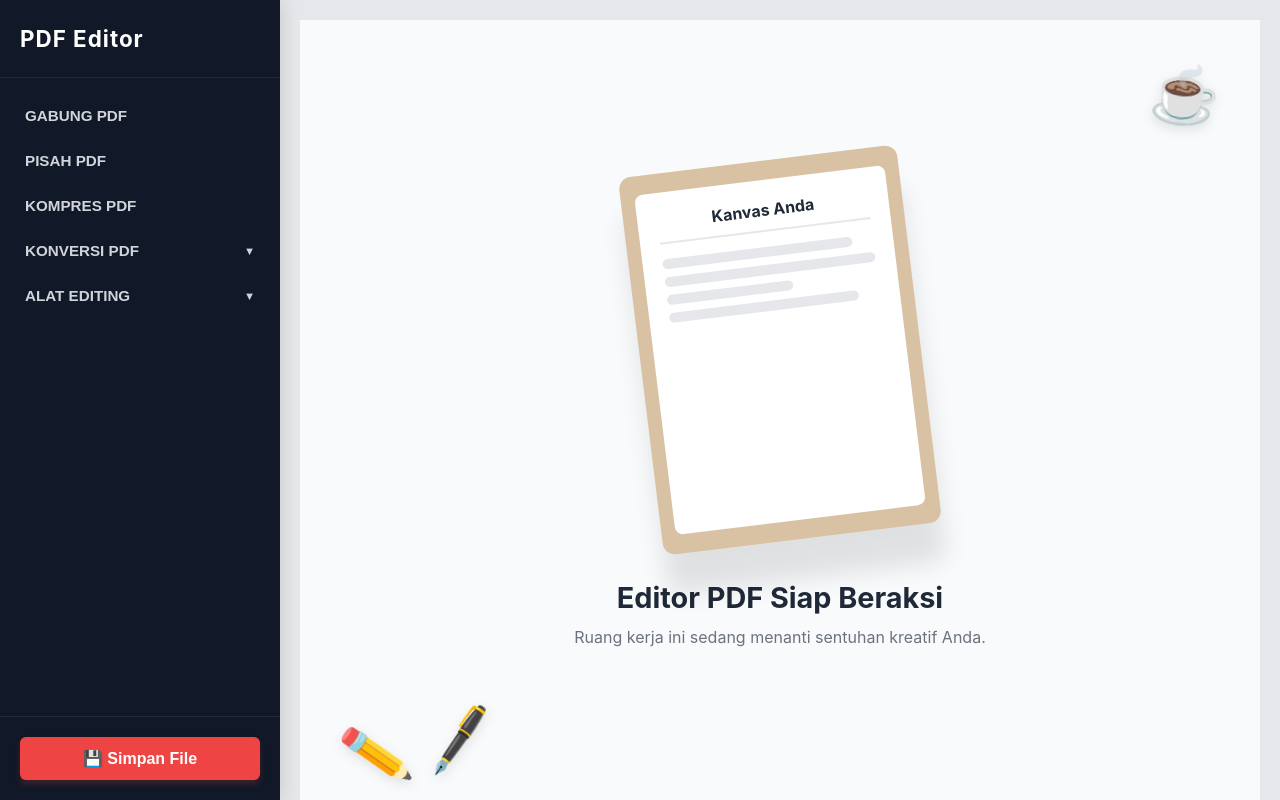
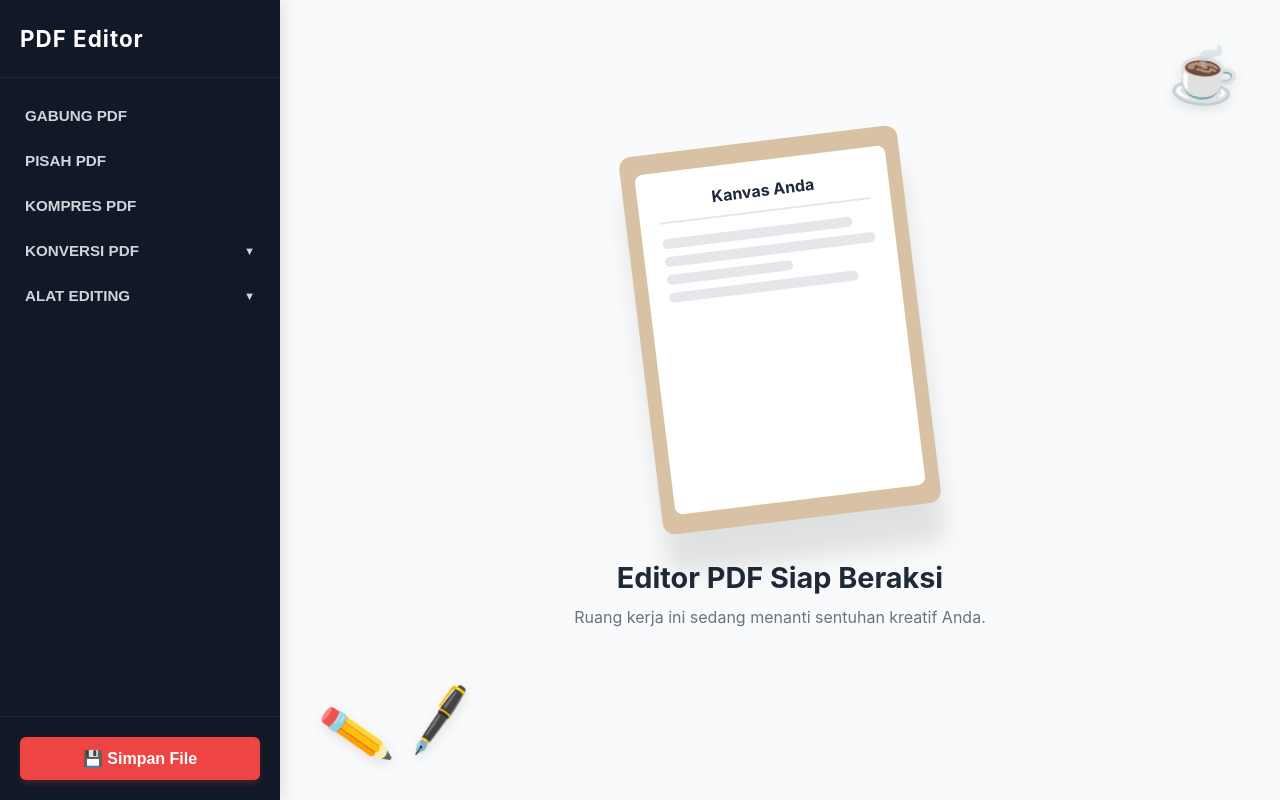
Before and after one commit to IkhsanMoekhtar/pdf_editor, a React (Vite) app: page / in a window 1280 px wide. Built offline with nearby package versions, Linux system fonts and the light colour scheme.

Commit message:
fix: make workspace fill area without gaps

```diff
--- a/src/App.css
+++ b/src/App.css
@@ -207,9 +207,11 @@
 /* --- AREA KERJA UTAMA --- */
 .workspace {
   flex: 1;
+  min-width: 0;
   display: flex;
   position: relative;
   overflow: hidden;
+  background-color: #f9fafb;
 }
 
 .viewer-container {
@@ -235,6 +237,10 @@
   overflow: hidden;
   cursor: pointer; /* Mengubah kursor menjadi tangan (menandakan bisa diklik) */
   transition: background-color 0.3s ease;
+}
+
+.workspace .empty-state.desktop-scene {
+  margin: 0;
 }
 
 /* Sedikit penggelapan latar belakang saat area disorot mouse */
--- a/src/components/layout/EmptyState.jsx
+++ b/src/components/layout/EmptyState.jsx
@@ -15,7 +15,7 @@ export default function EmptyState({ onUpload }) {
   const triggerUpload = () => fileInputRef.current.click();
 
   return (
-    <div className="empty-state desktop-scene" onClick={triggerUpload} style={{ margin: '20px', cursor: 'pointer' }}>
+    <div className="empty-state desktop-scene" onClick={triggerUpload} style={{ cursor: 'pointer' }}>
       <input
         type="file"
         accept="application/pdf"
```
